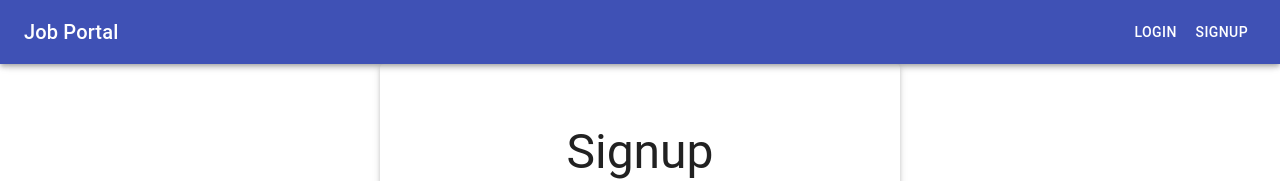
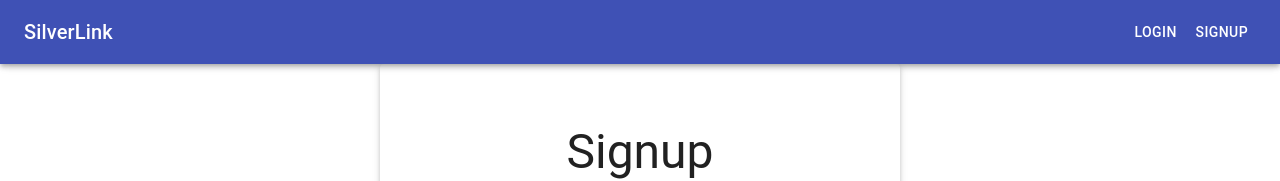
Before and after one commit to JollyRocketts/Silver-Link, a React (Create React App) app in the folder frontend/: page /signup in a window 1280 px wide. Shown: the top 181 px of the page. Built offline with nearby package versions, Linux system fonts and the light colour scheme.

Commit message:
Minor issue resolved

```diff
--- a/frontend/src/component/Navbar.js
+++ b/frontend/src/component/Navbar.js
@@ -34,7 +34,7 @@ const Navbar = (props) => {
     <AppBar position="fixed">
       <Toolbar>
         <Typography variant="h6" className={classes.title}>
-          Job Portal
+          SilverLink
         </Typography>
         {isAuth() ? (
           userType() === "recruiter" ? (
--- a/frontend/src/component/Welcome.js
+++ b/frontend/src/component/Welcome.js
@@ -11,7 +11,7 @@ const Welcome = (props) => {
       style={{ padding: "30px", minHeight: "93vh" }}
     >
       <Grid item>
-        <Typography variant="h2">Welcome to Job Portal</Typography>
+        <Typography variant="h2">Welcome to SilverLink</Typography>
       </Grid>
     </Grid>
   );
```
Also changed, not shown: 1 other file (tests, documents, lock files or other folders).
